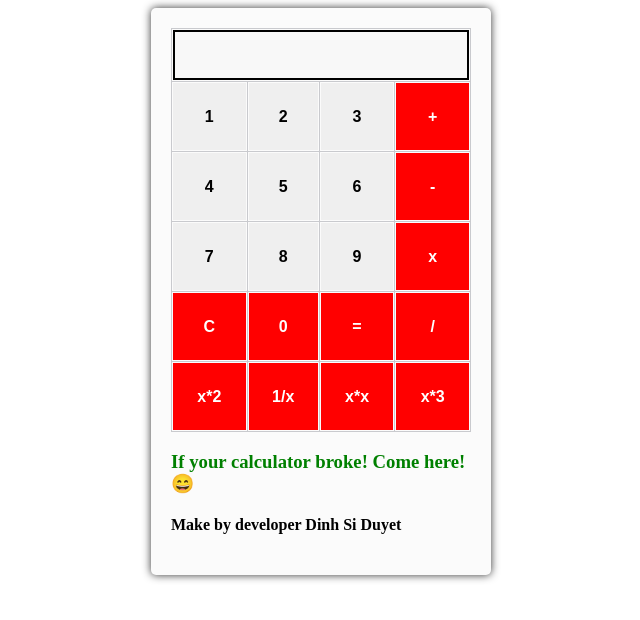
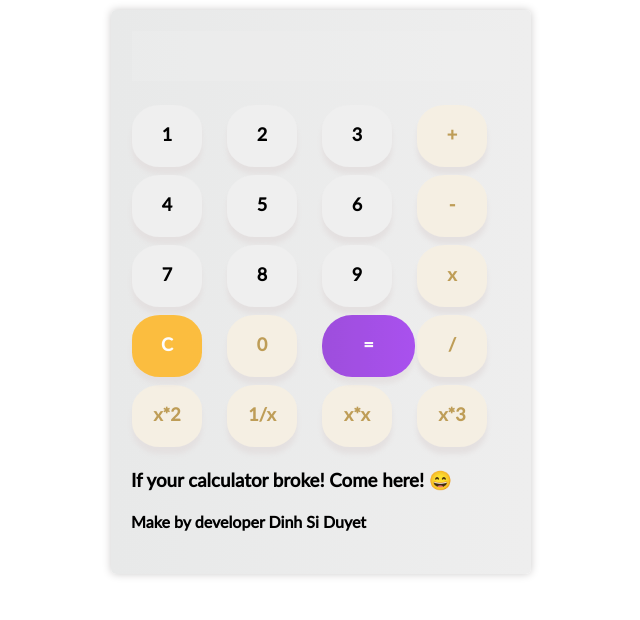
Before and after one commit to DuyetQB/Calculator, a plain HTML site: page main.html in a window 1280 px wide. Shown: the whole page, without its empty margins (319-959 px from the left). Drawn offline with Linux system fonts and the light colour scheme.

Commit message:
add-font and ui

```diff
--- a/main.html
+++ b/main.html
@@ -10,33 +10,35 @@
     <form name="calculator">
         <table>
       <tbody><tr>
-        <td colspan="4">
-          <input type="text" name="display" disabled="">
+        <td colspan="4" style="padding-bottom:20px">
+          <input type="text" name="display" disabled="" class="output">
         </td>
       </tr>
       <tr>
-        <td><input type="button" name="one" value="1" onclick="calculator.display.value += 1"></td>
-        <td><input type="button" name="two" value="2" onclick="calculator.display.value += 2"></td>
-        <td><input type="button" name="three" value="3" onclick="calculator.display.value += 3"></td>
-        <td><input type="button" class="operator" name="plus" value="+" onclick="calculator.display.value += '+'"></td>
+        <td><input type="button"class="number" name="one" value="1" onclick="calculator.display.value += 1"></td>
+        <td><input type="button" class="number" name="two" value="2" onclick="calculator.display.value += 2"></td>
+
+        <td><input type="button" class="number" name="three" value="3" onclick="calculator.display.value += 3"></td>
+        <td><input type="button"  class="operator" name="plus" value="+" onclick="calculator.display.value += '+'"></td>
       </tr>
+
       <tr>
-        <td><input type="button" name="four" value="4" onclick="calculator.display.value += 4"></td>
-        <td><input type="button" name="five" value="5" onclick="calculator.display.value += 5"></td>
-        <td><input type="button" name="six" value="6" onclick="calculator.display.value += 6"></td>
+        <td><input type="button"class="number"  name="four" value="4" onclick="calculator.display.value += 4"></td>
+        <td><input type="button"class="number" name="five" value="5" onclick="calculator.display.value += 5"></td>
+        <td><input type="button"class="number" name="six" value="6" onclick="calculator.display.value += 6"></td>
         <td><input type="button" class="operator" name="minus" value="-" onclick="calculator.display.value += '-'"></td>
       </tr>
       <tr>
-        <td><input type="button" name="seven" value="7" onclick="calculator.display.value += 7"></td>
-        <td><input type="button" name="eight" value="8" onclick="calculator.display.value += 8"></td>
-        <td><input type="button" name="nine" value="9" onclick="calculator.display.value += 9"></td>
+        <td><input type="button" class="number"name="seven" value="7" onclick="calculator.display.value += 7"></td>
+        <td><input type="button" class="number"name="eight" value="8" onclick="calculator.display.value += 8"></td>
+        <td><input type="button"class="number" name="nine" value="9" onclick="calculator.display.value += 9"></td>
         <td><input type="button" class="operator" name="times" value="x" onclick="calculator.display.value += '*'"></td>
 
       </tr>
       <tr>
-        <td><input type="button" class="operator" id="clear" name="clear" value="C" onclick="calculator.display.value = ''"></td>
+        <td><input type="button" class="operator " id="clear" name="clear" value="C" onclick="calculator.display.value = ''"></td>
         <td><input type="button" class="operator" name="zero" value="0" onclick="calculator.display.value += '0'"></td>
-        <td><input type="button" class="operator" name="doit" value="=" onclick="calculator.display.value = eval(calculator.display.value)"></td>
+        <td><input  type="button" class="operator-eval" name="doit" value="=" onclick="calculator.display.value = eval(calculator.display.value)"></td>
         <td><input type="button" class="operator" name="div" value="/" onclick="calculator.display.value += '/'"></td>
       </tr>
       <tr>
--- a/style.css
+++ b/style.css
@@ -1,13 +1,22 @@
 
 
+@font-face{
+  font-family: 'DuyetPro';
+  src : url(./fonts/e3a0b22.woff2)
+}
+body{
+  background: #fff;
+  font-family: 'DuyetPro';
+  overflow: hidden;
+}
 
 form {
-    background: rgb(251, 251, 251);
-    margin: 0 auto;
-    width: 300px;
+    background: linear-gradient(to right ,#e8e9e9,#eeeeee);
+    margin: 10px auto;
+    width: 380px;
     padding: 20px;
     border-radius: 5px;
-    box-shadow: 0 0 9px #333 ;
+    box-shadow: 0 0 9px rgb(204, 202, 202) ;
   }
 
   form * {
@@ -19,33 +28,74 @@ form {
     border-collapse: collapse;
   }
 
-  form table tr, form table td {
-    border: 1px solid rgb(201, 202, 206);
+  form table tr{
+  justify-content: space-evenly;
   }
 
   form table tr:first-child input {
     height: 50px;
-    padding: 0 10px;
+    padding: 0px 10px;
     font-weight: 700;
-    border: 2px solid #000;
+
+
 
   }
 
   form table tr:not(:first-child) td {
     height: 70px;
+    margin: 10px;
+
   }
 
   form table tr:not(:first-child) td input {
-    height: 100%;
+    height: 90%;
+  box-shadow: 0 7px 5px rgb(228, 224, 224);
+
+
+
+  }
+  form table tr:not(:first-child) td{
+    justify-content: space-evenly;
   }
 
   form table input {
     width: 100%;
     display: block;
     border: 0;
-    font-size: 16px;
+    font-size: 18px;
     cursor: pointer;
     font-weight: bolder;
+
+
+  }
+  form table .number, .operator{
+   border-radius: 40%;
+   text-align: center;
+   justify-content: center;
+   align-items: center;
+   width:70px;
+   font-family: 'DuyetPro';
+
+  }
+  .output{
+    color:#5D696F;
+    font-size: 35px;
+  }
+  .operator-eval{
+border-radius: 30px;
+color:#fff;
+background:linear-gradient(to right ,#8B27D9,#992BEF) ;
+opacity: .8;
+font-family: 'DuyetPro';
+  }
+  #clear{
+    background: #FEB92D;
+    font-family: 'DuyetPro';
+    color:#fff;
+    opacity: .9;
+  }
+  #clear:hover, .operator-eval:hover{
+opacity: 1;
   }
 
   form table input:focus {
@@ -54,18 +104,17 @@ form {
   }
 
   form table input:hover {
-    background: #eee;
+
     transition: all .2s ease-in-out;
-    box-shadow: 1px 1px 2px 3px gray ;
+    box-shadow: 0px 11px 7px  rgb(231, 231, 231) ;
   }
 
   form table input.operator {
     font-weight: 700;
-    color: #fff;
-    background:red;
+    color: #BE9D57;
+    background:#F5EFE3;
   }
-        h3{
-          color:green;}
+
         h5{
           font-style:italic;
         }
```
Also changed, not shown: fonts/e3a0b22.woff2 (added).
